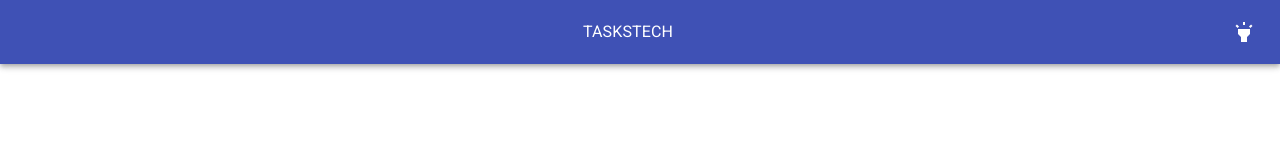
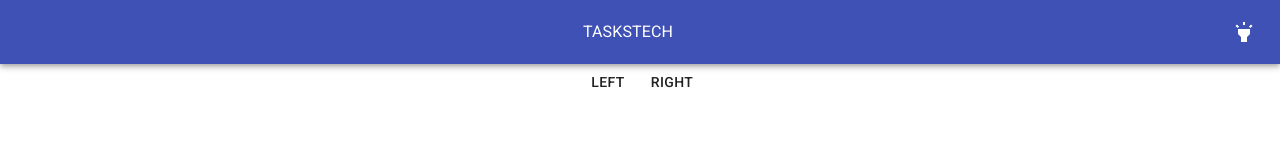
Before and after one commit to tweneboah/taskstech, a React (Create React App) app: page / in a window 1280 px wide. Shown: the top 160 px of the page. Built offline with nearby package versions, Linux system fonts and the light colour scheme.

Commit message:
add rihtSideBar

```diff
--- a/src/App.js
+++ b/src/App.js
@@ -5,13 +5,16 @@ import TradieLogin from "./components/Forms/TradieLogin";
 import NewInventory from "./components/inventory/NewInventory";
 import Header from "./components/Header/Header";
 
+import RightSideBar from "./components/rightSideBar/RightSideBar";
+
 function App() {
   return (
     <div className='App'>
       <Header />
+      <RightSideBar />
       <Switch>
-        <Route exact path='/' component={NewInventory} />
-        <Route exact='/login' component={TradieLogin} />
+        <Route exact={true} path='/' component={NewInventory} />
+        <Route exact path='/login' component={TradieLogin} />
       </Switch>
     </div>
   );
--- /dev/null
+++ b/src/components/rightSideBar/RightSideBar.js
@@ -0,0 +1,100 @@
+import React from "react";
+import clsx from "clsx";
+import { makeStyles } from "@material-ui/core/styles";
+import SwipeableDrawer from "@material-ui/core/SwipeableDrawer";
+import Button from "@material-ui/core/Button";
+import List from "@material-ui/core/List";
+import Divider from "@material-ui/core/Divider";
+import ListItem from "@material-ui/core/ListItem";
+import ListItemIcon from "@material-ui/core/ListItemIcon";
+import ListItemText from "@material-ui/core/ListItemText";
+import EditIcon from "@material-ui/icons/Edit";
+
+//Rigtht sidebar component
+
+function RightSideBar() {
+  // Make use of makeStyle from material UI
+  const useStyles = makeStyles({
+    list: {
+      width: 250,
+    },
+    fullList: {
+      width: "auto",
+    },
+  });
+
+  const classes = useStyles();
+  const [state, setState] = React.useState({
+    left: false,
+
+    right: false,
+  });
+
+  // Toggle the drawer
+  const toggleDrawer = (anchor, open) => (event) => {
+    if (
+      event &&
+      event.type === "keydown" &&
+      (event.key === "Tab" || event.key === "Shift")
+    ) {
+      return;
+    }
+
+    setState({ ...state, [anchor]: open });
+  };
+
+  // Information for the right side navigation ,The list of the items on the sidebar
+  const rightSideData = [
+    "Create New Job",
+    "View All Jobs",
+    "Create New Customer",
+    "View All Customers",
+    "Create New Inventory",
+    "Viewn All Inventory",
+    "Logout",
+  ];
+
+  // The list of the items on the sidebar
+  const list = (anchor) => (
+    <div
+      className={clsx(classes.list, {
+        [classes.fullList]: anchor === "top" || anchor === "bottom",
+      })}
+      role='presentation'
+      onClick={toggleDrawer(anchor, false)}
+      onKeyDown={toggleDrawer(anchor, false)}
+    >
+      <List>
+        {rightSideData.map((text, index) => (
+          <ListItem button key={text}>
+            <ListItemIcon>
+              <EditIcon />
+            </ListItemIcon>
+            <ListItemText primary={text} />
+          </ListItem>
+        ))}
+      </List>
+      <Divider />
+    </div>
+  );
+
+  return (
+    <div>
+      {["left", "right"].map((anchor) => (
+        <React.Fragment key={anchor}>
+          <Button onClick={toggleDrawer(anchor, true)}>{anchor}</Button>
+          <SwipeableDrawer
+            anchor={anchor}
+            open={state[anchor]}
+            onClose={toggleDrawer(anchor, false)}
+            onOpen={toggleDrawer(anchor, true)}
+          >
+            {list(anchor)}
+          </SwipeableDrawer>
+        </React.Fragment>
+      ))}
+    </div>
+  );
+}
+
+export default RightSideBar;
```
